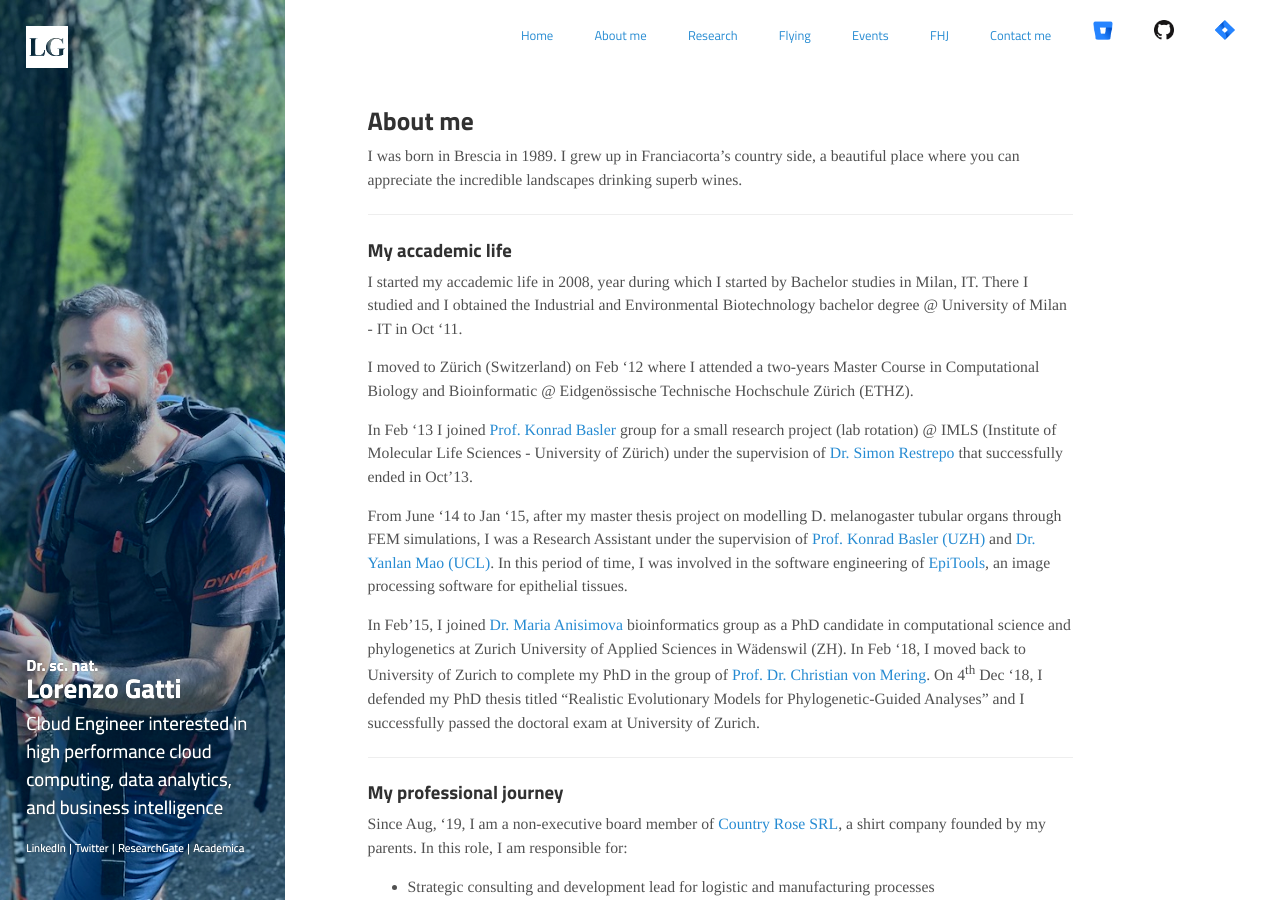
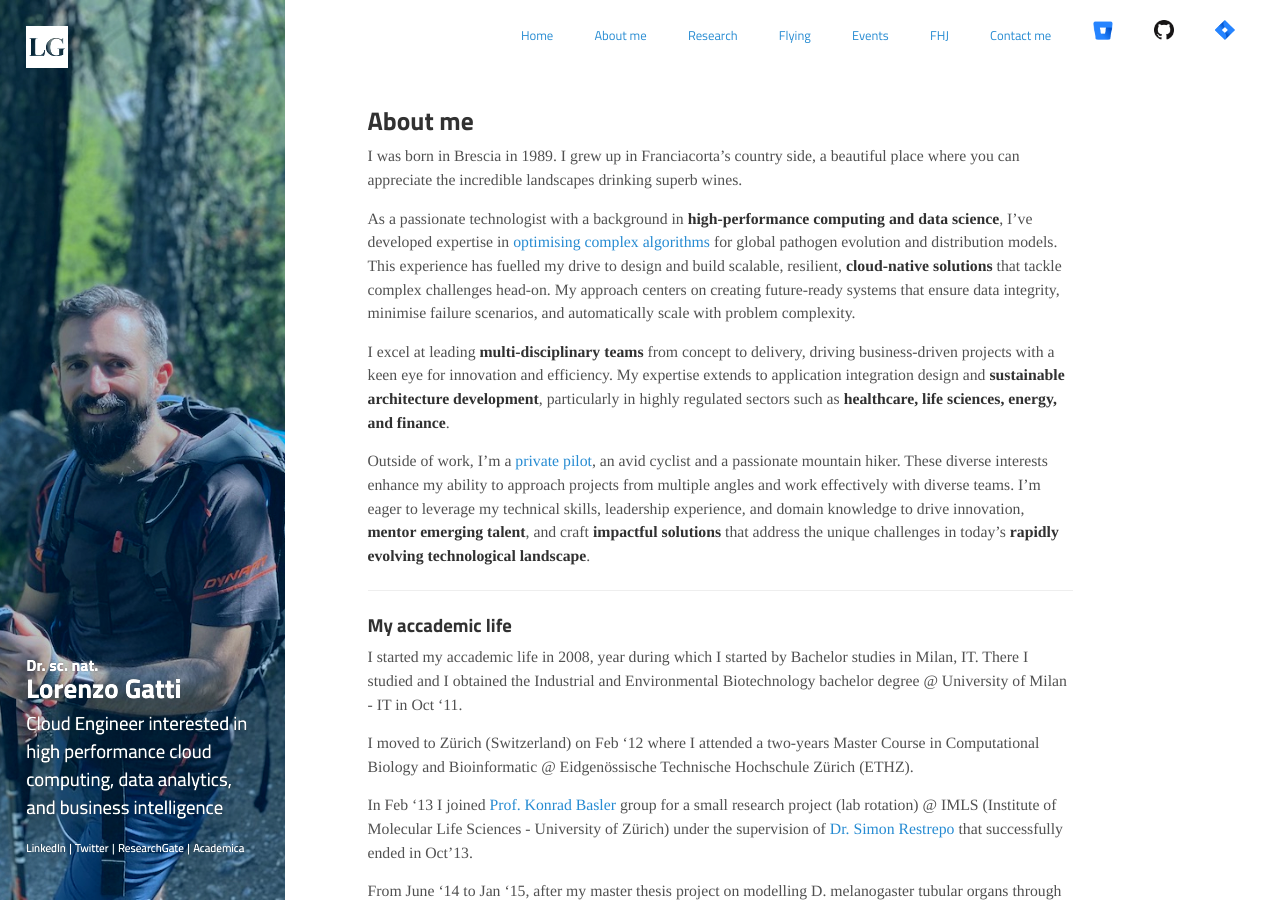
Before and after one commit to gattil/gattil.github.io, a Jekyll site: the page built from 01_about/index.md, in a window 1280 px wide and 900 px high. Built offline with Jekyll 4.4.1, drawn with Linux system fonts in a browser that asks for light colours.

Commit message:
Updated introduction and flying

```diff
--- a/01_about/index.md
+++ b/01_about/index.md
@@ -8,6 +8,11 @@ permalink: /about/
 
 I was born in Brescia in 1989. I grew up in Franciacorta's country side, a beautiful place where you can appreciate the incredible landscapes drinking superb wines.
 
+As a passionate technologist with a background in **high-performance computing and data science**, I've developed expertise in [optimising complex algorithms](/research) for global pathogen evolution and distribution models. This experience has fuelled my drive to design and build scalable, resilient, **cloud-native solutions** that tackle complex challenges head-on. My approach centers on creating future-ready systems that ensure data integrity, minimise failure scenarios, and automatically scale with problem complexity.
+
+I excel at leading **multi-disciplinary teams** from concept to delivery, driving business-driven projects with a keen eye for innovation and efficiency. My expertise extends to application integration design and **sustainable architecture development**, particularly in highly regulated sectors such as **healthcare, life sciences, energy, and finance**.
+
+Outside of work, I'm a [private pilot](/flying), an avid cyclist and a passionate mountain hiker. These diverse interests enhance my ability to approach projects from multiple angles and work effectively with diverse teams. I'm eager to leverage my technical skills, leadership experience, and domain knowledge to drive innovation, **mentor emerging talent**, and craft **impactful solutions** that address the unique challenges in today's **rapidly evolving technological landscape**.
 
 
 <!-- From Sept '03 until June'08 I attended the high school @ Istituto Madonna della Neve in Adro (BS) - IT where I focused my attention on classical studies and in June '08 I obtained the "Maturità Classica" (humanistic studies) high school degree. -->
```
Also changed, not shown: 03_flying/index.md (+1 -1 lines), 12 other files.
